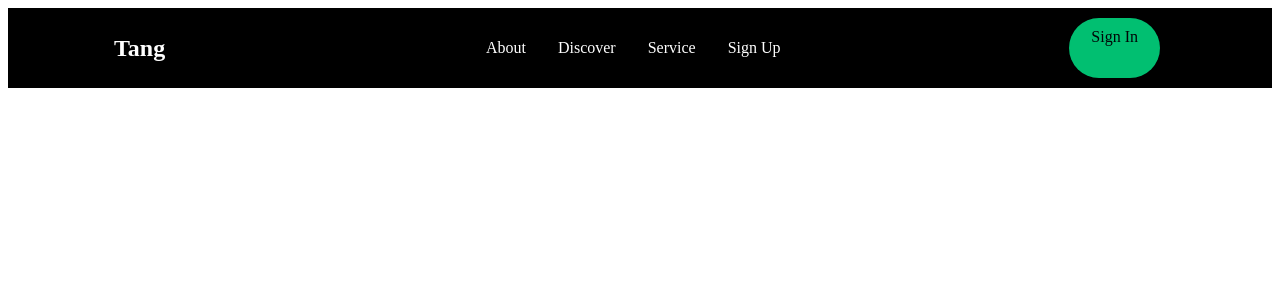
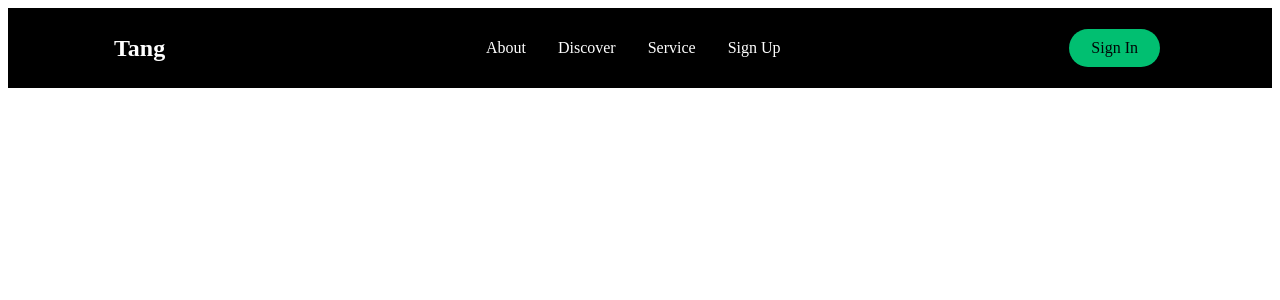
Before and after one commit to joycethh/React-Website-Using-Styled-components, a React (Create React App) app: page / in a window 1280 px wide. Shown: the top 300 px of the page. Built offline with nearby package versions, Linux system fonts and the light colour scheme.

Commit message:
fix the Button align-item property

```diff
--- a/src/components/Navbar/NavbarElement.js
+++ b/src/components/Navbar/NavbarElement.js
@@ -90,8 +90,8 @@ export const NavBtn = styled.nav`
   display: flex;
   align-item: center;
   justify-content: center;
-  text-align: center;
 
+  align-items: center;
   padding: 10px 30px;
 
   @media screen and (max-width: 768px) {
@@ -111,6 +111,7 @@ export const NavBtnLink = styled(LinkR)`
   cursor: pointer;
   transition: all 0.2s ease-in-out;
   text-decoration: none;
+  align-items: center;
 
   &:hover {
     transition: all 0.2s ease-in-out;
```
